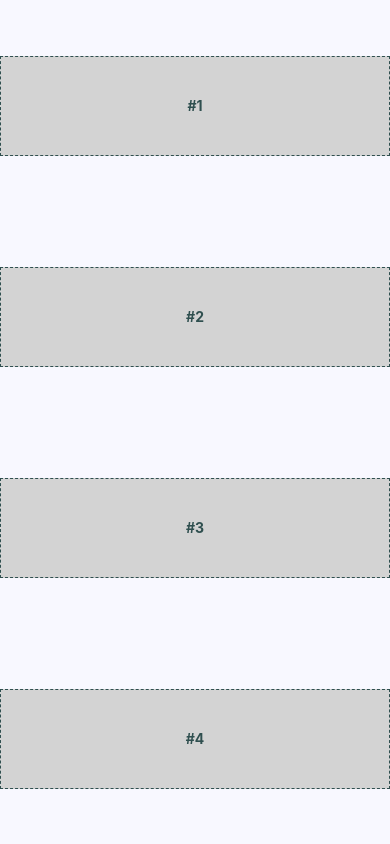
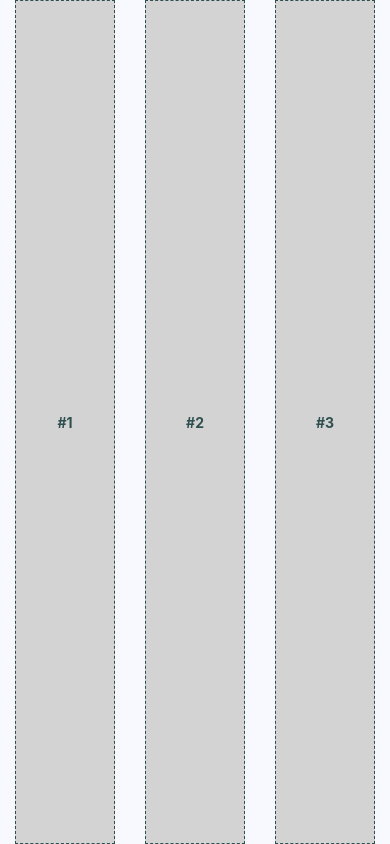
Before and after one commit to karim-dev-2023/react-native-blanck-ts, a React Native app: screen / in a window 390 px wide. Built offline with nearby package versions, Linux system fonts and the light colour scheme.

Commit message:
Optimisation du code

```diff
--- a/App.tsx
+++ b/App.tsx
@@ -1,15 +1,18 @@
 import React from "react";
-import { Text, View } from "react-native";
+import { StatusBar, View } from "react-native";
 import styles from "./styles";
 import Box from "./components/Box";
+const boxes = new Array(3).fill(null).map((v, i) => i + 1);
 
 export default function App() {
   return (
     <View style={styles.container}>
-      <Box>#1</Box>
-      <Box>#2</Box>
-      <Box>#3</Box>
-      <Box>#4</Box>
+      <StatusBar hidden={false}/>
+      {boxes.map((i)=>(
+        <Box key={i}>
+          #{i}
+        </Box>
+      ))}
     </View>
   );
 }
--- a/styles.ts
+++ b/styles.ts
@@ -2,8 +2,9 @@
 export default StyleSheet.create({
   container: {
     flex: 1,
-    flexDirection:"column",
+    flexDirection:"row",
     backgroundColor: "ghostwhite",
+    alignItems: "center",
     justifyContent: "space-around",
     ...Platform.select({
       ios: { paddingTop: 20 },
@@ -11,7 +12,7 @@
     }),
   },
   box: {
-    height: 100,
+    width: 100,
     justifyContent: "center",
     alignSelf: "stretch",
     alignItems: "center",
```
